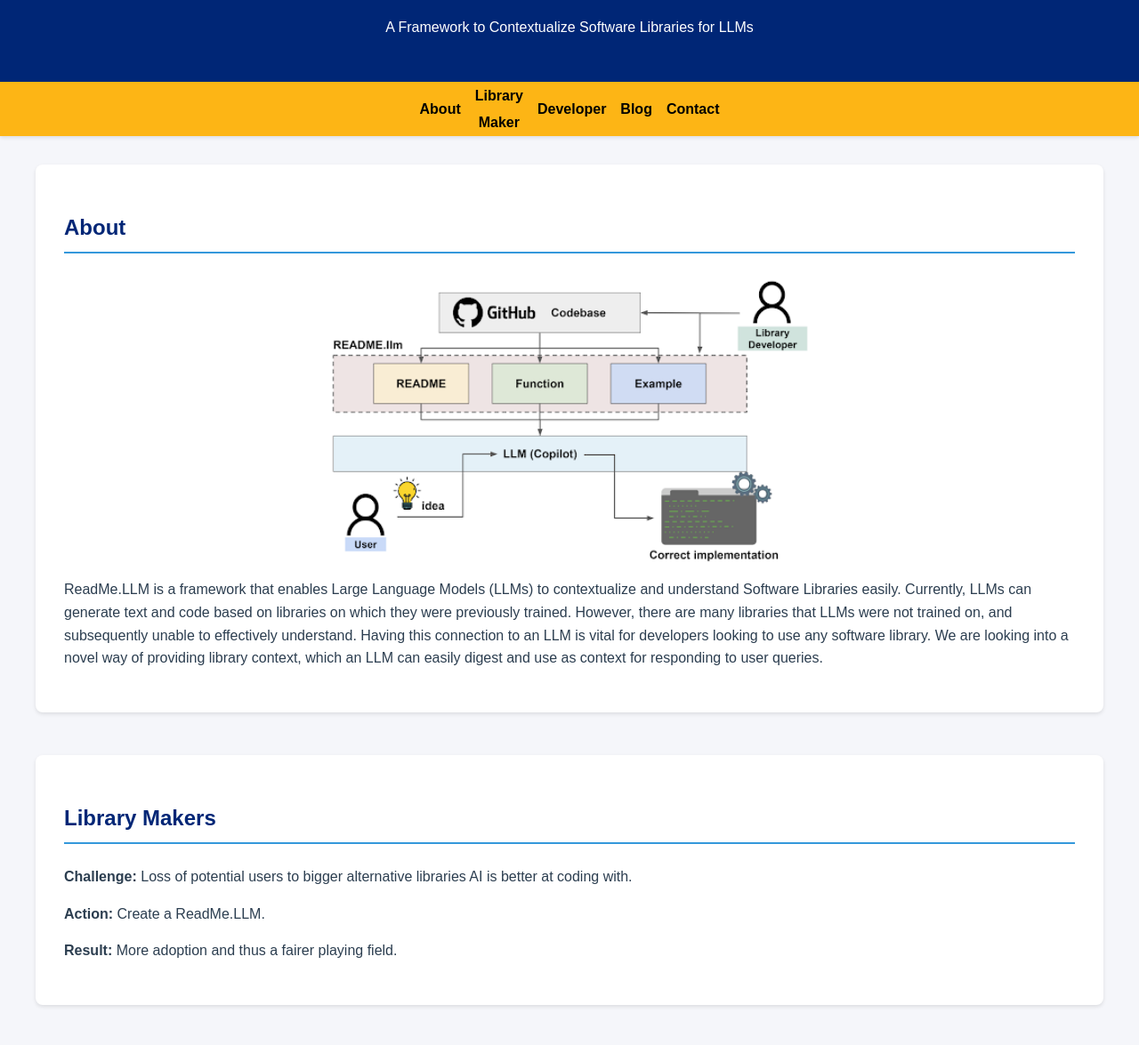
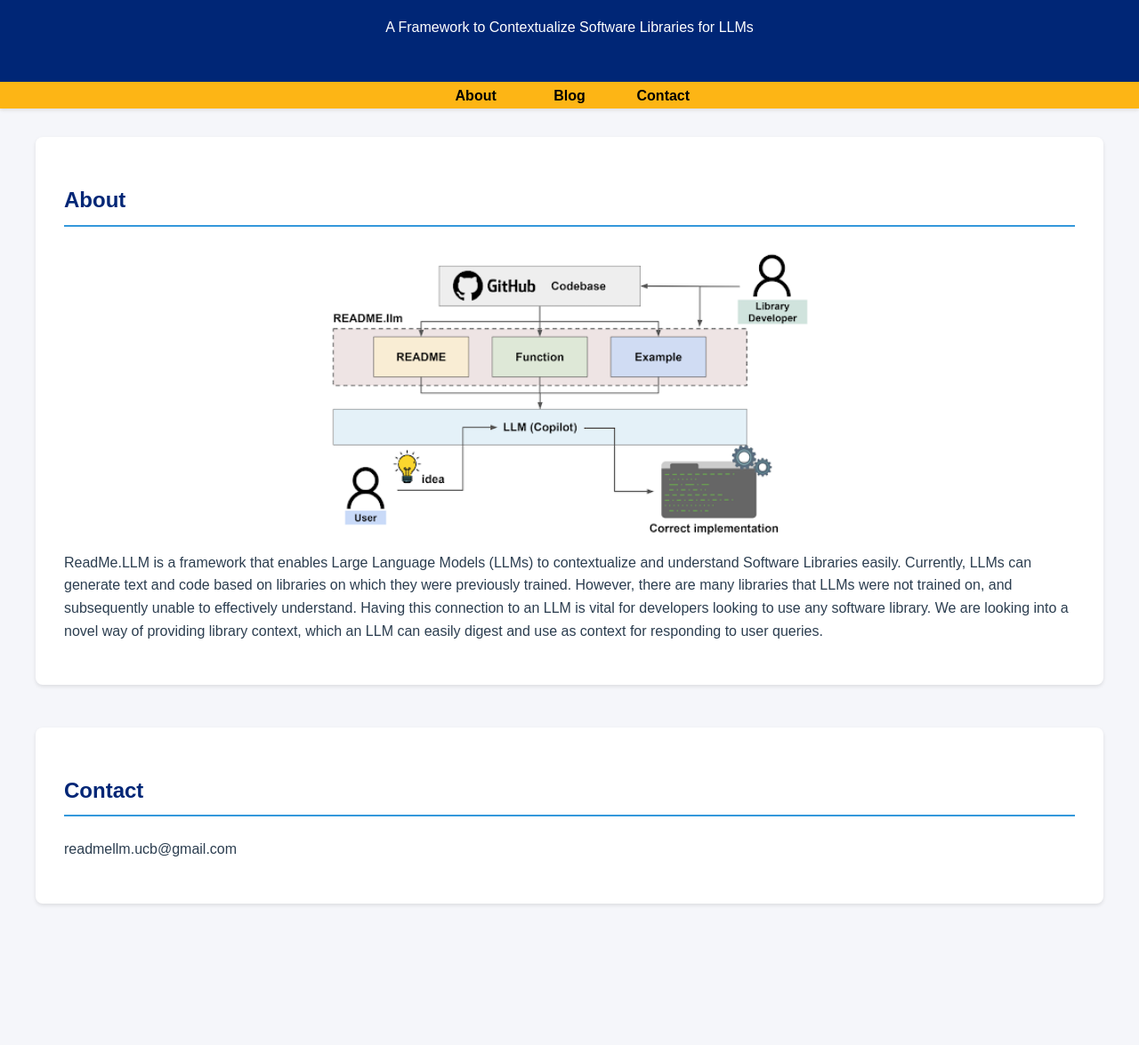
Before and after one commit to readmellm/readmellm.github.io, a plain HTML site: page index.html in a window 1280 px wide. Shown: the part 108-1283 px from the top of the page at 89% size. After the commit the page ends 1220 px from the top, so only its background shows below. Drawn offline with Linux system fonts and the light colour scheme.

Commit message:
Update index.html

```diff
--- a/index.html
+++ b/index.html
@@ -19,8 +19,8 @@
             <!-- <a href="index.html" class="nav-logo">ReadMe LLM</a> -->
             <ul class="nav-menu">
                 <li><a href="#about">About</a></li>
-                <li><a href="#library">Library Maker</a></li>
-                <li><a href="#developer">Developer</a></li>
+<!--                 <li><a href="#library">Library Maker</a></li>
+                <li><a href="#developer">Developer</a></li> -->
                 <li><a href="https://docs.google.com/document/d/14gC1LOyP63WjCu_2aQLGns0_pIveCl24LfAfc8tymPA/edit?tab=t.0#heading=h.81n4a8x05dl1">Blog</a></li>
                 <li><a href="#contact">Contact</a></li>
                 <!-- <li><a href="">Discussion</a></li> -->
@@ -41,19 +41,19 @@
                 and use as context for responding to user queries.</p>
         </section>
 
-        <section id="library">
+<!--         <section id="library">
             <h2>Library Makers</h2>
             <p><b>Challenge:</b> Loss of potential users to bigger alternative libraries AI is better at coding with.</p>
             <p><b>Action:</b> Create a ReadMe.LLM.</p>
             <p></p><b>Result:</b> More adoption and thus a fairer playing field.</p>
-        </section>
+        </section> -->
 
-        <section id="developer">
+<!--         <section id="developer">
             <h2>Developers</h2>
             <p><b>Challenge:</b> Incorrect code causes frustration and wastes time and resources for debugging.</p>
             <p><b>Action:</b> Prompt LLM with ReadMe.LLM file.</p>
             <p></p><b>Result:</b> Seamless development and thus faster innovation.</p>
-        </section>
+        </section> -->
 
         <section id="contact">
             <h2>Contact</h2>
```
